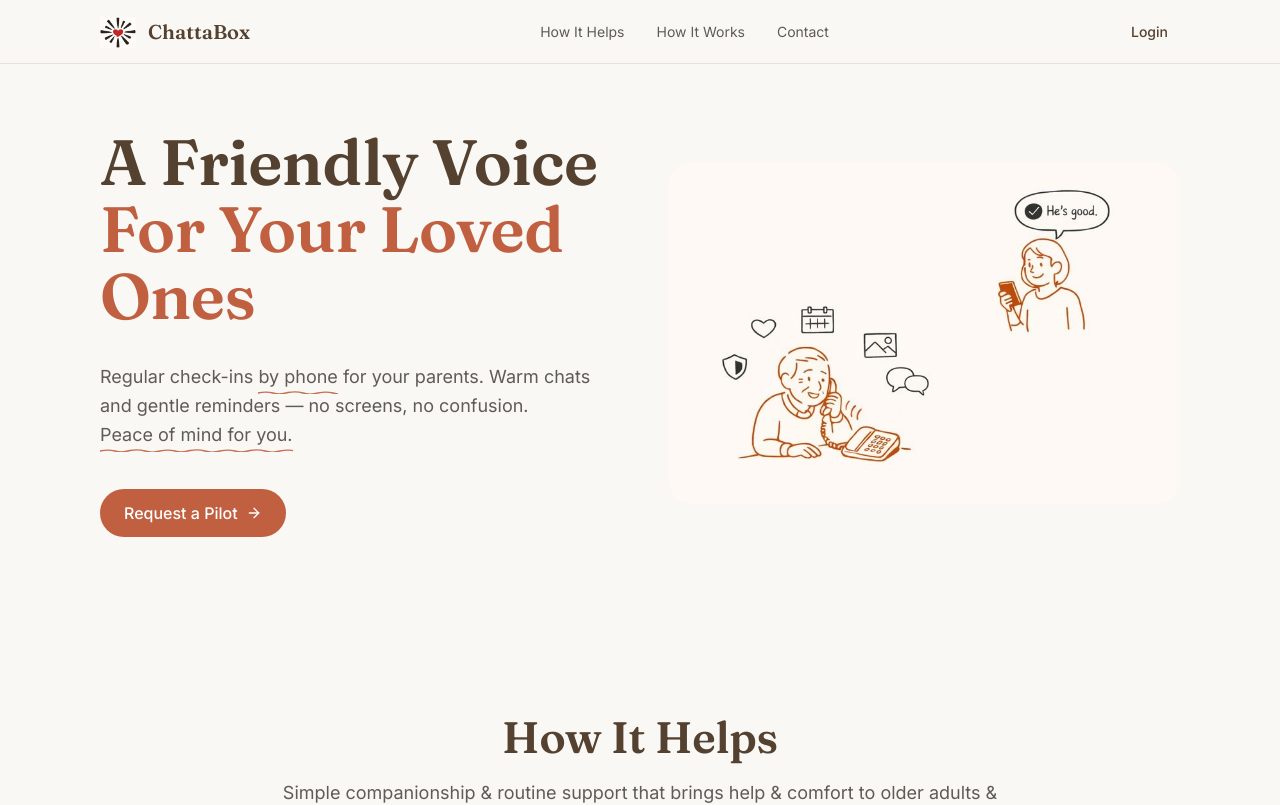
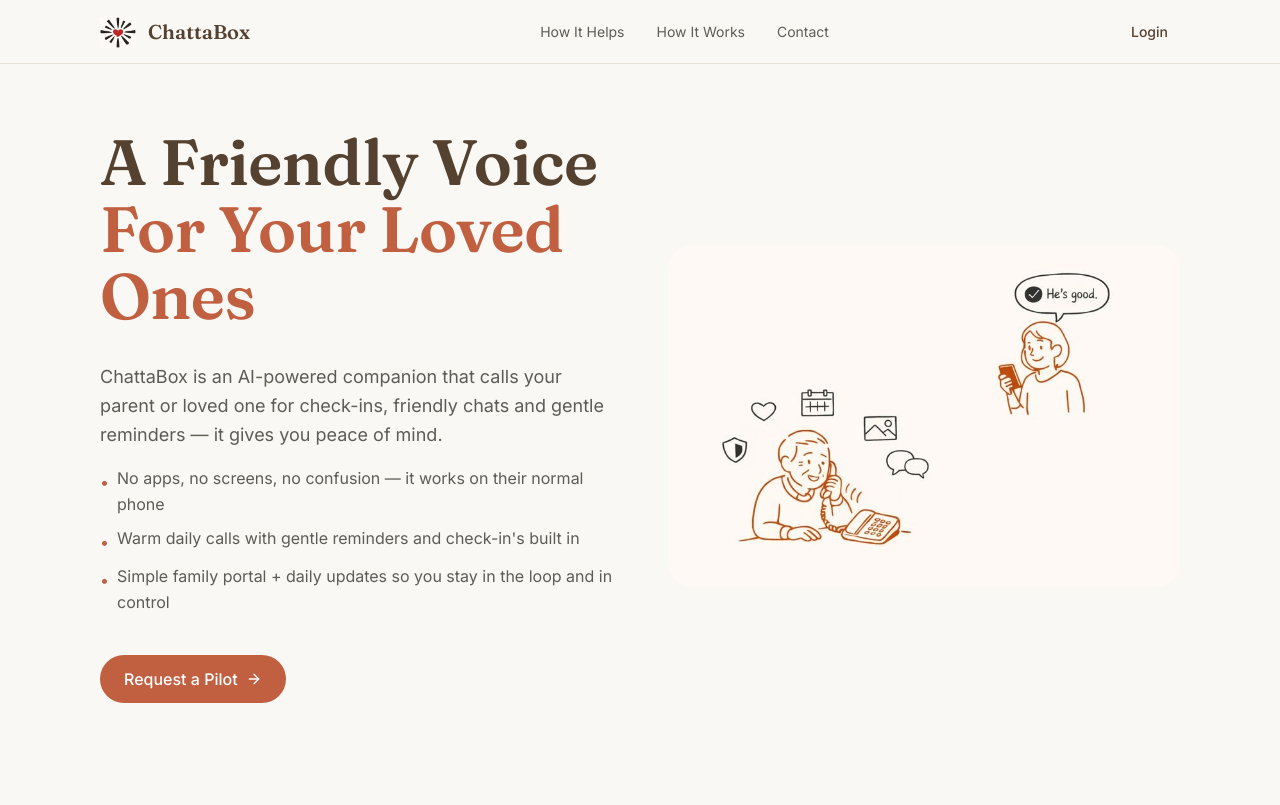
Before and after one commit to hawkpersonal/ChattaBox-Public-Website, a React (Vite) app: page / in a window 1280 px wide. Shown: the top 805 px of the page. Built offline with nearby package versions, Linux system fonts and the light colour scheme.

Commit message:
Update hero body text with new copy and bullet points

```diff
--- a/src/components/sections/Hero.tsx
+++ b/src/components/sections/Hero.tsx
@@ -20,10 +20,25 @@ export function Hero() {
               <span className="text-[#C06040]">For Your Loved Ones</span>
             </h1>
 
-            <p className="text-lg text-[#5F5B55] leading-relaxed">
-              Regular check-ins <span className="underline-wiggly">by phone</span> for your parents. Warm chats and gentle reminders — no screens,
-              no confusion. <span className="underline-wiggly">Peace of mind for you.</span>
-            </p>
+            <div className="space-y-4">
+              <p className="text-lg text-[#5F5B55] leading-relaxed">
+                ChattaBox is an AI-powered companion that calls your parent or loved one for check-ins, friendly chats and gentle reminders — it gives you peace of mind.
+              </p>
+              <ul className="space-y-2 text-base text-[#5F5B55] leading-relaxed">
+                <li className="flex items-start gap-2">
+                  <span className="text-[#C06040] mt-1">•</span>
+                  <span>No apps, no screens, no confusion — it works on their normal phone</span>
+                </li>
+                <li className="flex items-start gap-2">
+                  <span className="text-[#C06040] mt-1">•</span>
+                  <span>Warm daily calls with gentle reminders and check-in's built in</span>
+                </li>
+                <li className="flex items-start gap-2">
+                  <span className="text-[#C06040] mt-1">•</span>
+                  <span>Simple family portal + daily updates so you stay in the loop and in control</span>
+                </li>
+              </ul>
+            </div>
 
             <div className="flex flex-col sm:flex-row gap-3 pt-2">
               <Button size="lg" onClick={() => scrollToSection("contact")} className="group">
```
